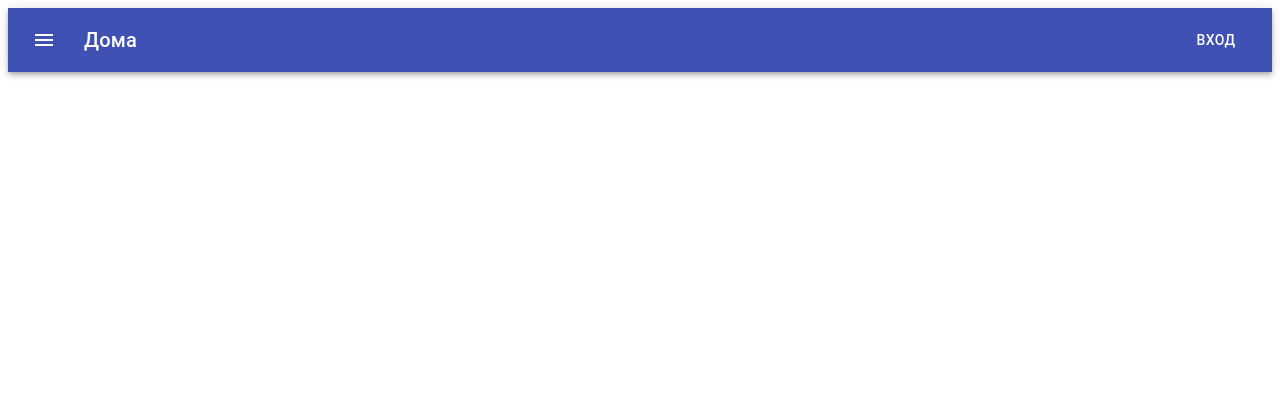
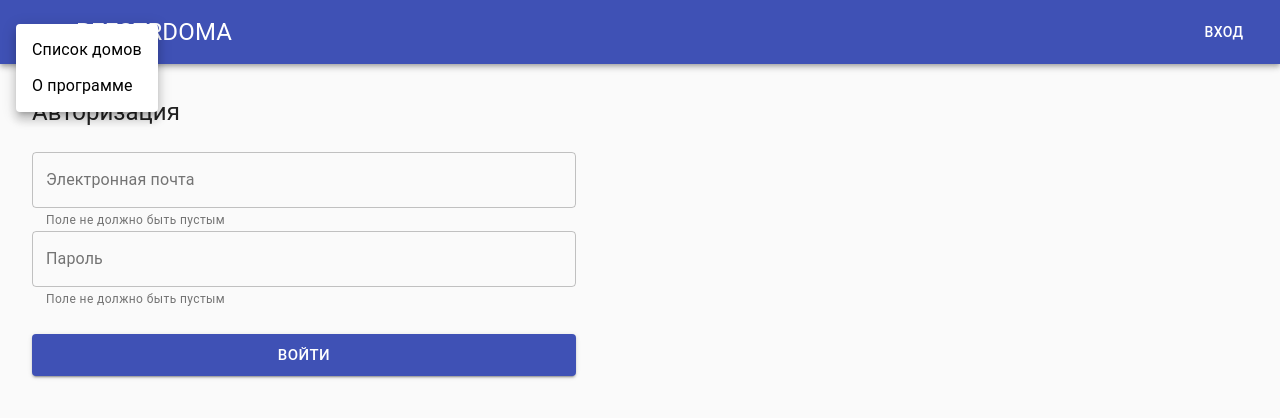
Before and after one commit to Radist-electric/houses, a React (Create React App) app: page /auth in a window 1280 px wide. Both pictures are taken after a click on the button "menu". Shown: the top 418 px of the page. Built offline with nearby package versions, Linux system fonts and the light colour scheme.

Commit message:
I did routing

```diff
--- a/public/index.html
+++ b/public/index.html
@@ -24,7 +24,7 @@
       work correctly both with client-side routing and a non-root public URL.
       Learn how to configure a non-root public URL by running `npm run build`.
     -->
-    <title>React App</title>
+    <title>Список домов</title>
   </head>
   <body>
     <noscript>You need to enable JavaScript to run this app.</noscript>
--- a/src/App.tsx
+++ b/src/App.tsx
@@ -1,8 +1,31 @@
+import { BrowserRouter as Router } from 'react-router-dom'
+import { useRoutes } from './routes'
+import { makeStyles } from '@material-ui/core/styles'
 import ButtonAppBar from './components/header'
+import CssBaseline from '@material-ui/core/CssBaseline'
+import Container from '@material-ui/core/Container'
+import Grid from '@material-ui/core/Grid'
+
+const useStyles = makeStyles((theme) => ({
+  content: {
+    padding: theme.spacing(2)
+  }
+}))
 
 function App() {
+  const routes = useRoutes()
+  const classes = useStyles()
+
   return (
-    <ButtonAppBar/>
+    <Router>
+      <CssBaseline />
+      <ButtonAppBar />
+      <Container className={classes.content}>
+        <Grid item xs={12}>
+          {routes}
+        </Grid>
+      </Container>
+    </Router>
   )
 }
 
--- a/src/components/header.tsx
+++ b/src/components/header.tsx
@@ -1,11 +1,13 @@
-import React from 'react';
-import { createStyles, makeStyles, Theme } from '@material-ui/core/styles';
-import AppBar from '@material-ui/core/AppBar';
-import Toolbar from '@material-ui/core/Toolbar';
-import Typography from '@material-ui/core/Typography';
-import Button from '@material-ui/core/Button';
-import IconButton from '@material-ui/core/IconButton';
-import MenuIcon from '@material-ui/icons/Menu';
+import { useState } from 'react'
+import { createStyles, makeStyles, Theme } from '@material-ui/core/styles'
+import { NavLink, useHistory } from 'react-router-dom'
+import AppBar from '@material-ui/core/AppBar'
+import Toolbar from '@material-ui/core/Toolbar'
+import Button from '@material-ui/core/Button'
+import IconButton from '@material-ui/core/IconButton'
+import MenuIcon from '@material-ui/icons/Menu'
+import Menu from '@material-ui/core/Menu'
+import MenuItem from '@material-ui/core/MenuItem'
 
 const useStyles = makeStyles((theme: Theme) =>
   createStyles({
@@ -17,26 +19,58 @@ const useStyles = makeStyles((theme: Theme) =>
     },
     title: {
       flexGrow: 1,
+      fontSize: '24px',
+      textTransform: 'uppercase',
+      textDecoration: 'none',
+      color: '#FFFFFF'
     },
+    link: {
+      color: '#000',
+      textDecoration: 'none'
+    }
   }),
-);
+)
 
 export default function ButtonAppBar() {
-  const classes = useStyles();
+  const classes = useStyles()
+  const history = useHistory()
+  const [anchorEl, setAnchorEl] = useState<null | HTMLElement>(null)
+
+  const handleClick = (event: React.MouseEvent<HTMLButtonElement>) => {
+    setAnchorEl(event.currentTarget)
+  }
+
+  const handleClose = () => {
+    setAnchorEl(null)
+  }
+
+  const authHandler = () => {
+    history.push({
+      pathname: '/auth'
+    })
+  }
 
   return (
     <div className={classes.root}>
       <AppBar position="static">
         <Toolbar>
-          <IconButton edge="start" className={classes.menuButton} color="inherit" aria-label="menu">
+          <IconButton edge="start" className={classes.menuButton} color="inherit" aria-label="menu" aria-controls="simple-menu" aria-haspopup="true" onClick={handleClick}>
             <MenuIcon />
           </IconButton>
-          <Typography variant="h6" className={classes.title}>
-            Дома
-          </Typography>
-          <Button color="inherit">Вход</Button>
+          <Menu
+            id="simple-menu"
+            anchorEl={anchorEl}
+            keepMounted
+            open={Boolean(anchorEl)}
+            onClose={handleClose}
+          >
+            <NavLink to="/" className={classes.link}><MenuItem onClick={handleClose}>Список домов</MenuItem></NavLink>
+            <NavLink to="/about" className={classes.link}><MenuItem onClick={handleClose}>О программе</MenuItem></NavLink>
+          </Menu>
+          <NavLink to="/" className={classes.title}>reestrdoma</NavLink>
+          <Button color="inherit" onClick={authHandler}>Вход</Button>
         </Toolbar>
       </AppBar>
     </div>
-  );
+  )
 }
--- /dev/null
+++ b/src/pages/AboutPage.tsx
@@ -0,0 +1,37 @@
+import { makeStyles } from '@material-ui/core/styles'
+import Typography from '@material-ui/core/Typography'
+
+const useStyles = makeStyles(() => ({
+  root: {
+    '& ol': {
+      listStyle: 'none',
+      counterReset: 'li'
+    },
+    '& li:before': {
+      counterIncrement: 'li',
+      content: 'counters(li, ".") ". "'
+    }
+  }
+}))
+
+export const AboutPage = () => {
+  const classes = useStyles()
+
+  return (
+    <div className={classes.root}>
+      <Typography variant="h5" component="h1">Тестовое задание ReactJS</Typography>
+      <ol>
+        <li>Развернуть React на TypeScript через Create React App, можно пользоваться статьей <a href="https://reactjs.org/docs/create-a-new-react-app.html">Create a New React App</a>
+        </li>
+        <li>Создать два компонента: Авторизация и Список домов.
+          <ol>
+            <li>Авторизация - форма состоящая из двух полей: username (он же e-mail) и пароль и кнопки войти.</li>
+            <li>Список домов.</li>
+          </ol>
+        </li>
+      </ol>
+      <Typography variant="body1" component="p">Так же необходимо реализовать пагинацию для данной таблицы.</Typography>
+      <Typography variant="body1" component="p">Готовый результат выложить на Github, Gitlab или Bitbucket и прислать ссылку.</Typography>
+    </div>
+  )
+}
--- /dev/null
+++ b/src/pages/AuthPage.tsx
@@ -0,0 +1,66 @@
+import { createStyles, makeStyles, Theme } from '@material-ui/core/styles'
+import Typography from '@material-ui/core/Typography'
+import TextField from '@material-ui/core/TextField'
+import Button from '@material-ui/core/Button'
+import Paper from '@material-ui/core/Paper'
+
+const useStyles = makeStyles((theme: Theme) =>
+  createStyles({
+    paper: {
+      padding: theme.spacing(2),
+      maxWidth: 576,
+      background: 'none'
+    },
+    form: {
+      marginTop: theme.spacing(3),
+      marginBottom: theme.spacing(3),
+      maxWidth: 576,
+      background: 'none'
+    }
+  }),
+)
+
+export const AuthPage = () => {
+  const classes = useStyles()
+
+  const formHandler = () => {
+    console.log('submitted')
+
+  }
+
+  return (
+    <Paper className={classes.paper} elevation={0}>
+      <Typography variant="h5" component="h1">Авторизация</Typography>
+      <form className={classes.form} noValidate autoComplete="off">
+        <div>
+          <TextField
+            error={false}
+            id="outlined-error"
+            label="Электронная почта"
+            helperText="Поле не должно быть пустым"
+            variant="outlined"
+            fullWidth={true}
+          />
+          <TextField
+            error={false}
+            id="outlined-error-helper-text"
+            label="Пароль"
+            helperText="Поле не должно быть пустым"
+            variant="outlined"
+            fullWidth={true}
+          />
+        </div>
+      </form>
+      <Button
+        variant='contained'
+        color='primary'
+        fullWidth={true}
+        size="large"
+        onClick={formHandler}
+      >
+        Войти
+      </Button>
+    </Paper>
+
+  )
+}
--- /dev/null
+++ b/src/pages/HousesPage.tsx
@@ -0,0 +1,11 @@
+import Typography from '@material-ui/core/Typography'
+
+export const HousesPage = () => {
+
+  return (
+    <>
+      <Typography variant="h5" component="h1">Список домов</Typography>
+      <Typography variant="body1" component="p">Эта страница будет заполнена позже</Typography>
+    </>
+  )
+}
--- /dev/null
+++ b/src/pages/NotFoundPage.tsx
@@ -0,0 +1,10 @@
+import Typography from '@material-ui/core/Typography'
+
+export const NotFoundPage = () => {
+  return (
+    <>
+      <Typography variant="h5" component="h1">Ошибка 404</Typography>
+      <Typography variant="body1" component="p">Страница не найдена</Typography>
+    </>
+  )
+}
--- /dev/null
+++ b/src/routes.tsx
@@ -0,0 +1,27 @@
+import { Switch, Route, Redirect } from 'react-router-dom'
+import { AboutPage } from './pages/AboutPage'
+import { AuthPage } from './pages/AuthPage'
+import { HousesPage } from './pages/HousesPage'
+import { NotFoundPage } from './pages/NotFoundPage'
+
+export const useRoutes = () => {
+
+  return (
+    <Switch>
+      <Route exact path="/">
+        <HousesPage />
+      </Route>
+      <Route exact path="/auth">
+        <AuthPage />
+      </Route>
+      <Route exact path="/about">
+        <AboutPage />
+      </Route>
+      <Route exact path="/404">
+        <NotFoundPage />
+      </Route>
+      <Redirect to="/404" />
+    </Switch>
+  )
+
+}
```
Also changed, not shown: package.json (+6 -1 lines), src/index.tsx (+2 -7 lines), 1 other file (tests, documents, lock files or other folders).
